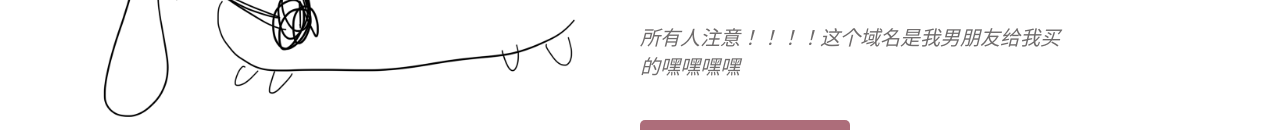
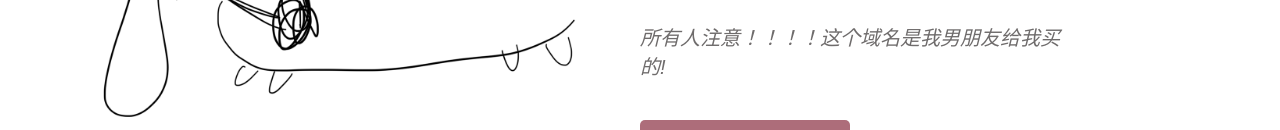
Before and after one commit to Deng-Lucy/MyWeb, a plain HTML site: page index.html in a window 1280 px wide. Shown: the part 539-669 px from the top of the page. Drawn offline with Linux system fonts and the light colour scheme.

Commit message:
small change on index

```diff
--- a/index.html
+++ b/index.html
@@ -207,7 +207,7 @@
             </div>
 
             <p style="width: 70%; font-style: italic; font-family: sans-serif; font-size: 20px; color: rgb(111, 108, 108)">
-                所有人注意！！！！这个域名是我男朋友给我买的嘿嘿嘿嘿
+                所有人注意！！！！这个域名是我男朋友给我买的!
             </p>
 
             <a href="./about_me.html" class="about-button">Click to explore ➡️</a>
```
